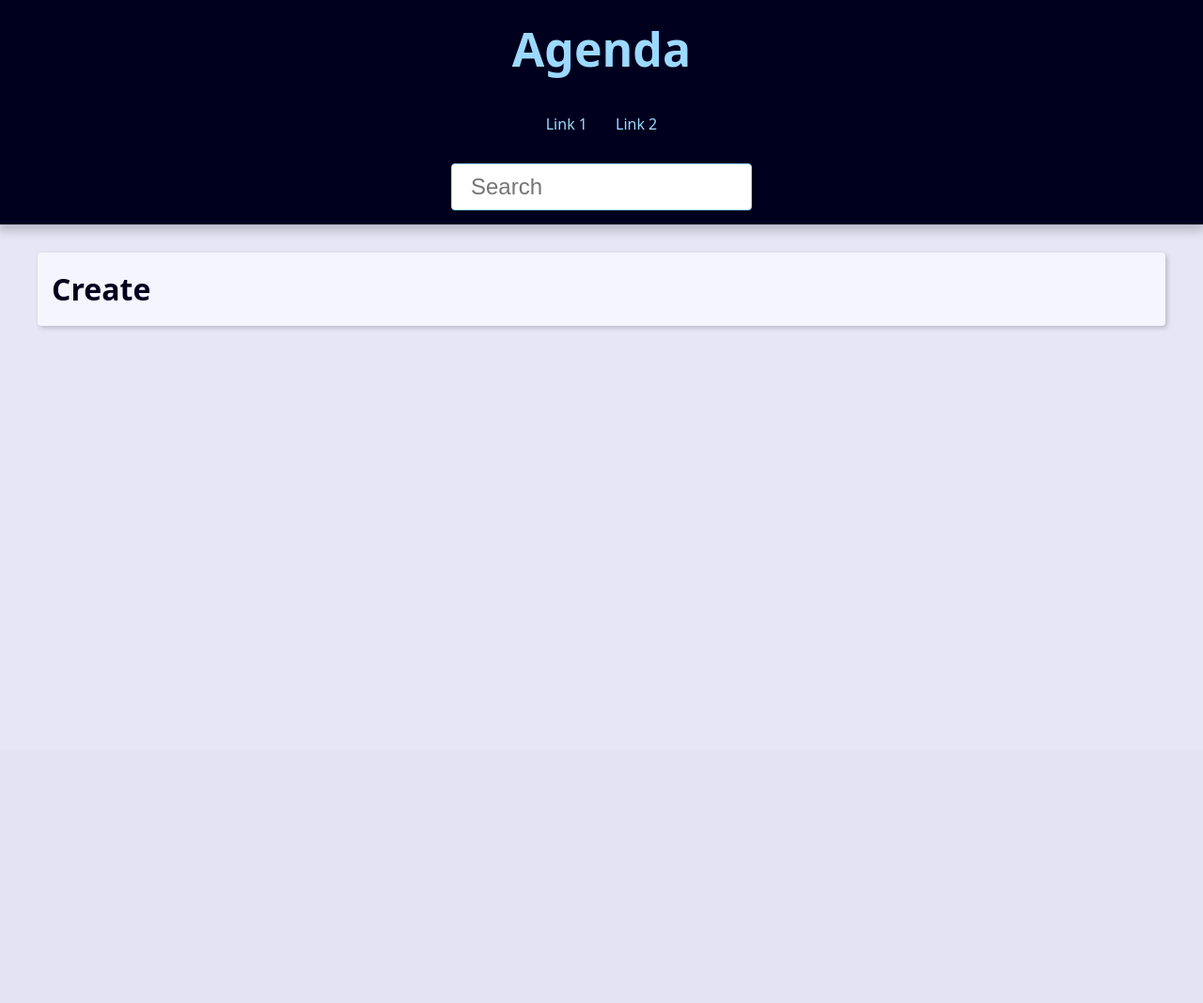
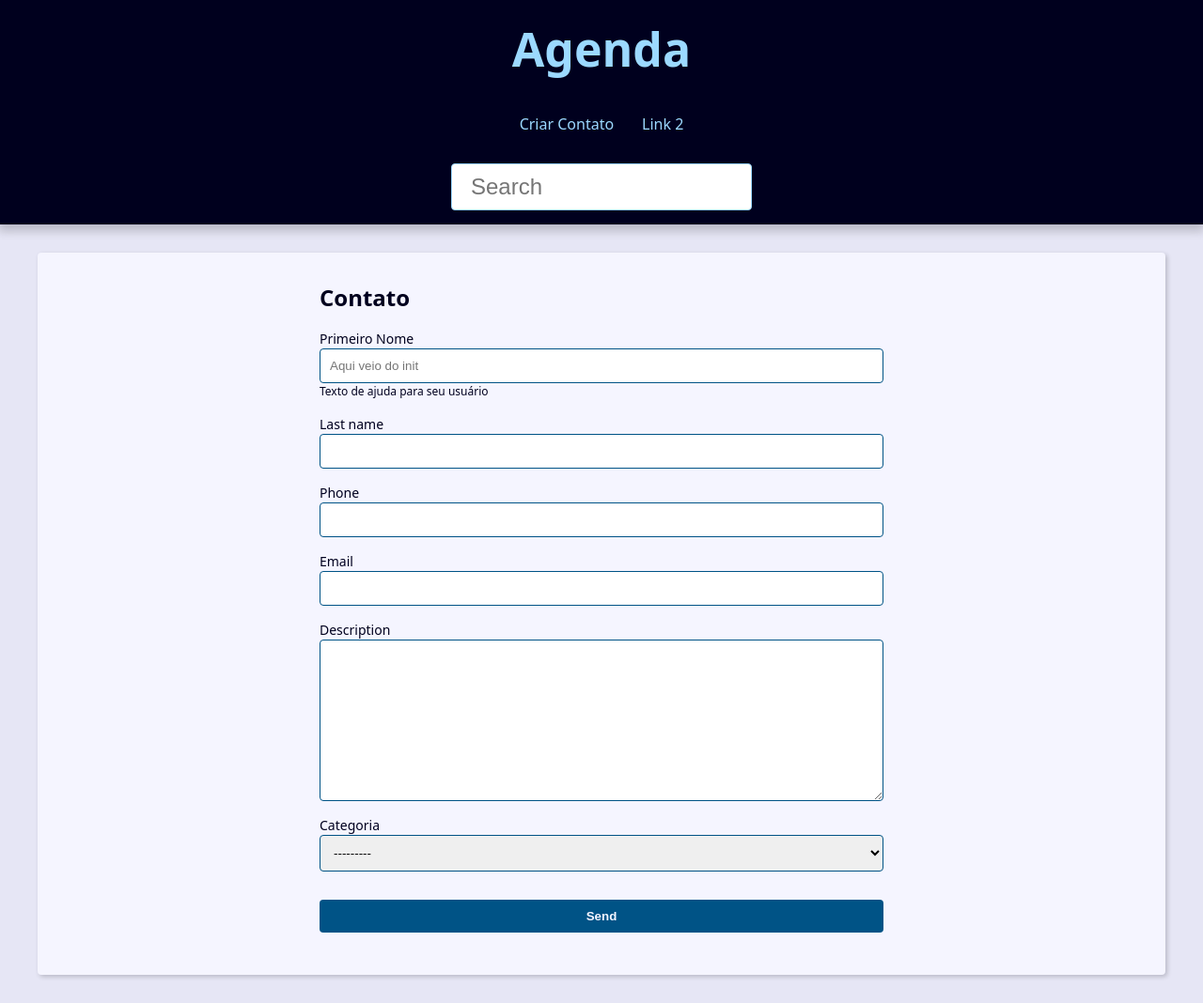
Before and after one commit to SubFall/Agenda-DJANGO, a Django app: page /contato/create/ in a window 1280 px wide. Shown: the whole page at 94% size. Before the commit the page ends 350 px from the top, so only its background shows below. Run offline with Django 5.2, Linux system fonts and the light colour scheme; data that the repository does not hold is empty.

Commit message:
finalizado a etapa de criar e atualizar o contato

```diff
--- a/base_templates/global/partials/header.html
+++ b/base_templates/global/partials/header.html
@@ -8,8 +8,8 @@
         <nav class="menu">
             <ul class="menu-list">
                 <li class="menu-item">
-                    <a href="" class="menu-link">
-                        Link 1
+                    <a href="{% url "contatos:create" %}" class="menu-link">
+                        Criar Contato
                     </a>
                 </li>
                 <li class="menu-item">
--- a/base_templates/global/partials/page.html
+++ b/base_templates/global/partials/page.html
@@ -7,12 +7,12 @@
             {% endif %}
 
             <span class="current">
-                Page {{ page_obj.number }} of {{ page_obj.paginator.num_pages }}.
+                Página {{ page_obj.number }} de {{ page_obj.paginator.num_pages }}.
             </span>
 
             {% if page_obj.has_next %}
-                <a href="?page={{ page_obj.next_page_number }}&q={{ request.GET.q.strip }}">next</a>
-                <a href="?page={{ page_obj.paginator.num_pages }}&q={{ request.GET.q.strip }}">last &raquo;</a>
+                <a href="?page={{ page_obj.next_page_number }}&q={{ request.GET.q.strip }}">Próximo</a>
+                <a href="?page={{ page_obj.paginator.num_pages }}&q={{ request.GET.q.strip }}">Último &raquo;</a>
             {% endif %}
         </span>
     </div>
--- a/contatos/templates/contatos/create.html
+++ b/contatos/templates/contatos/create.html
@@ -1,5 +1,37 @@
 {% extends "global/base.html" %}
 
 {% block content %}
-    <h1>Create</h1>
+
+  <div class="form-wrapper">
+
+    <h2>Contato</h2>
+
+    <form
+      action="{{ form_action }}"
+      method="POST"
+      enctype="multipart/form-data"
+    >
+    {% csrf_token %}
+      <div class="form-content">
+        {% for field in form %}
+          <div class="form-group">
+            <label for="field.id_for_label">{{ field.label }}</label>
+            {{ field }}
+            {{ field.errors }}
+
+            {% if field.help_text %}
+              <p class="help-text">{{ field.help_text }}</p>
+            {% endif %}
+          </div>
+        {% endfor %}
+      </div>
+
+      <div class="form-content">
+        <div class="form-group">
+          <button class="btn" type="submit">Send</button>
+        </div>
+      </div>
+
+    </form>
+  </div>
 {% endblock content %}
--- a/contatos/urls.py
+++ b/contatos/urls.py
@@ -9,5 +9,6 @@ urlpatterns = [
 
     #CRUD
     path('pesquisa/', views.pesquisa_view, name='pesquisa'),
+    path('contato/<int:id_contato>/update/', views.update, name='update'),
     path('contato/create/', views.create, name='create')
 ]
--- a/contatos/views/contato_form_view.py
+++ b/contatos/views/contato_form_view.py
@@ -1,15 +1,83 @@
-from django.shortcuts import render
+from django.shortcuts import render, redirect, get_object_or_404
+#from contatos.models import Contato
+from .forms import ContatoForm
+from django.urls import reverse
 from contatos.models import Contato
 
+
 def create(request):
+    print(f'create: {request.method}')
+    form_action = reverse('contatos:create')
 
+    if request.method == 'POST':
+        #print(request.POST['first_name'])
+        form = ContatoForm(request.POST)
+
+        context = {
+            'form': form,
+            'form_action': form_action
+        }
+
+        if form.is_valid():
+            print(form.cleaned_data)
+            contato = form.save()
+            return redirect('contatos:update', id_contato=contato.pk)
+
+        return render(
+            request,
+            'contatos/create.html',
+            context
+        )
+
+    form = ContatoForm()
 
     context = {
-        #'contatos': contatos,
-        'titulo_contato' : 'Contato - ',
-    }
+            #'contatos': contatos,
+            'titulo_contato' : 'Contato - ',
+            'form': form
+        }
     return render(
         request,
         'contatos/create.html',
         context
     )
+
+
+def update(request, id_contato):
+    print(f'update: {request.method}')
+    contato = get_object_or_404(Contato, pk=id_contato, show=True)
+    form_action = reverse('contatos:update', kwargs={'id_contato':id_contato})
+
+    if request.method == 'POST':
+        #print(request.POST['first_name'])
+        form = ContatoForm(request.POST, instance=contato)
+
+        context = {
+            'form': form,
+            'form_action': form_action
+        }
+
+        if form.is_valid():
+            print(form.cleaned_data)
+            contato = form.save()
+            return redirect('contatos:update', id_contato=contato.id)
+
+        return render(
+            request,
+            'contatos/create.html',
+            context
+        )
+
+    form = ContatoForm(instance=contato)
+
+    context = {
+            #'contatos': contatos,
+            'titulo_contato' : 'Contato - ',
+            'form': form,
+            'form_action': form_action
+        }
+    return render(
+        request,
+        'contatos/create.html',
+        context
+    )
--- /dev/null
+++ b/contatos/views/forms.py
@@ -0,0 +1,58 @@
+from django import forms
+from django.core.exceptions import ValidationError
+from contatos.models import Contato
+
+class ContatoForm(forms.ModelForm):
+    first_name = forms.CharField(
+        widget=forms.TextInput(
+            attrs={
+                'class': 'classe-a classe-b',
+                'placeholder': 'Aqui veio do init',
+            }
+        ),
+        label='Primeiro Nome',
+        help_text='Texto de ajuda para seu usuário',
+    )
+
+    def __init__(self, *args, **kwargs):
+        super().__init__(*args, **kwargs)
+
+        # self.fields['first_name'].widget.attrs.update({
+        #     'class': 'classe-a classe-b',
+        #     'placeholder': 'Aqui veio do init',
+        # })
+
+    class Meta:
+        model = Contato
+        fields = ('first_name', 'last_name', 'phone', 'email', 'description', 'categoria')
+        # widgets = {
+        #     'first_name': forms.TextInput(
+        #         attrs={
+        #             'class': 'classe-a classe-b',
+        #             'placeholder': 'Escreva aqui',
+        #         }
+        #     )
+        # }
+
+    def clean(self):
+        fisrt_name = self.cleaned_data.get('first_name')
+        last_name = self.cleaned_data.get('last_name')
+
+        if fisrt_name == last_name:
+            self.add_error(
+                'last_name',
+                ValidationError('Nome não pode ser igual ao primeiro nome',
+                                code='invalid')
+            )
+        return super().clean()
+
+    def clean_first_name(self):
+        first_name = self.cleaned_data.get('first_name')
+        #print(first_name)
+        if first_name == 'abc' or first_name == 'ABC':
+            self.add_error(
+                'first_name',
+                ValidationError('Erro', code='invalid')
+            )
+
+        return first_name
```
